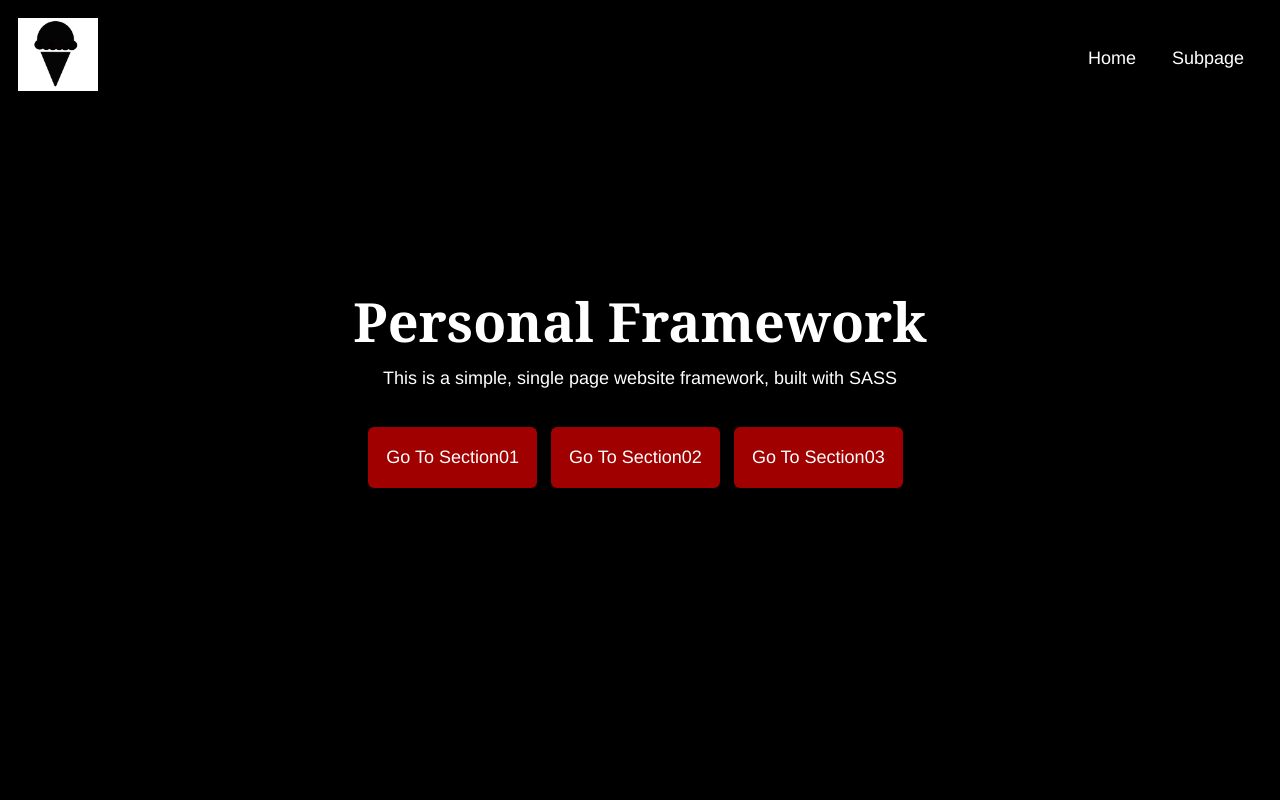
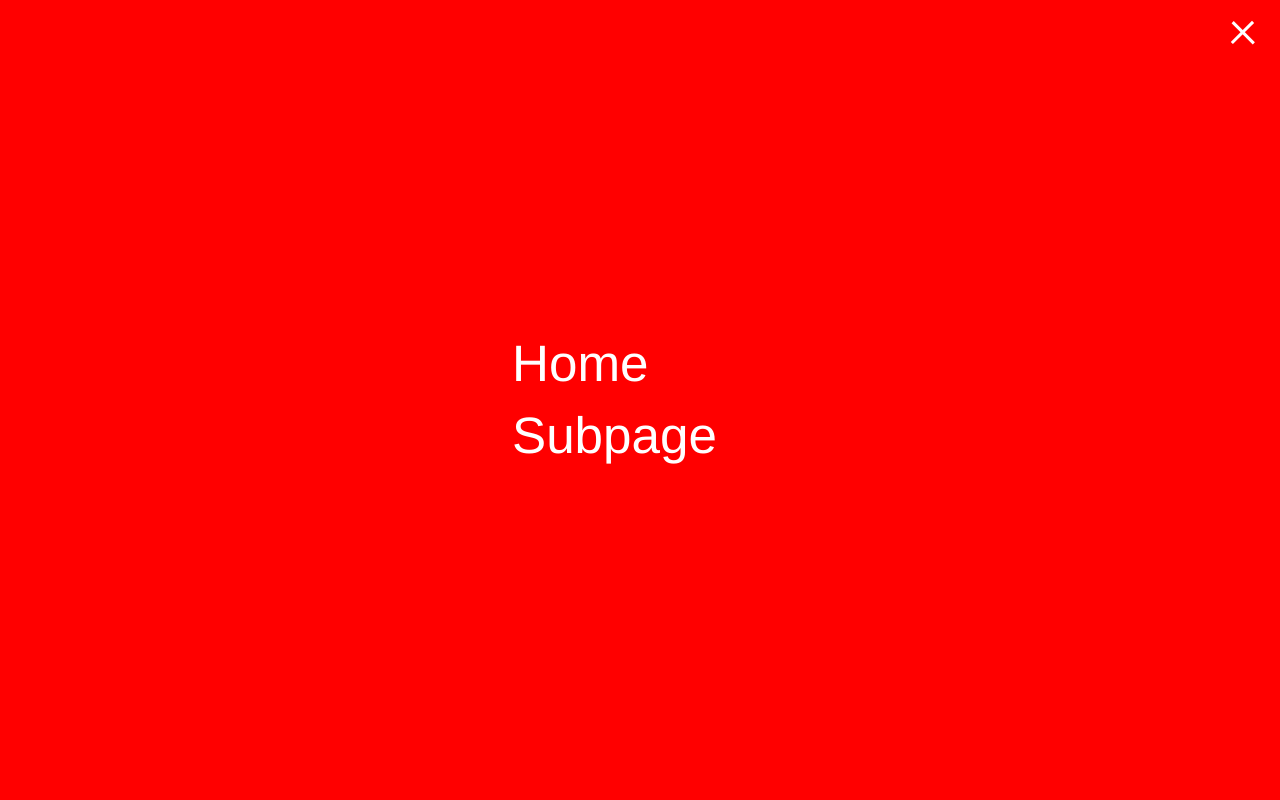
Before and after one commit to anthony-diep/personalframework, a plain HTML site: page index.html in a window 1280 px wide. Shown: the top 800 px of the page. Drawn offline with Linux system fonts and the light colour scheme; a web font is replaced by a local one.

Commit message:
Added animated overlay menu to personalframework

```diff
--- a/index.html
+++ b/index.html
@@ -23,7 +23,16 @@
             </div>
             <h1 class="hide-visually"><a href="index.html">Personal Framework</a></h1>
         </div>
-        <nav class="site-nav">
+        <nav class="site-nav" data-navstate="open">
+            <h2 class="menu-button">
+                <span class="hide-visually">Menu</span>
+                <svg width="30" height="30">
+                    <title>Menu</title>
+                    <rect id="menubar-top" y="0" width="30" height="3"></rect>
+                    <rect id="menubar-middle" y="8" width="30" height="3"></rect>
+                    <rect id="menubar-bottom" y="16" width="30" height="3"></rect>
+                </svg>
+            </h2>
             <ul>
                 <li><a href="index.html">Home</a></li>
                 <li><a href="subpage.html">Subpage</a></li>
@@ -113,6 +122,9 @@
         });
     </script>
 
+    <!-- Main JS -->
+    <script src="js/script.js"></script>
+
 </body>
 
 </html>
--- /dev/null
+++ b/js/script.js
@@ -0,0 +1,12 @@
+// OVERLAY NAV MENU SHOW HIDE
+
+const mymenubutton = document.querySelector('.menu-button');
+const mysitenav = document.querySelector('.site-header .site-nav');
+
+mymenubutton.onclick = function () {
+  if ( mysitenav.getAttribute('data-navstate') === 'open') {
+    mysitenav.setAttribute('data-navstate', 'closed');
+  } else {
+    mysitenav.setAttribute('data-navstate', 'open');
+  }
+}
--- /dev/null
+++ b/scss/partials/_sitenav.scss
@@ -0,0 +1,94 @@
+/* SITE-HEADER SITE-NAV */
+.site-header .site-nav {
+
+        .menu-button {
+            position: absolute;
+            top: .75em;
+            right: .75em;
+            color: white;
+            margin: 0;
+            font-size: 1.5em;
+            line-height: 1;
+            z-index: 20;
+            cursor: pointer;
+        }
+
+        svg {
+            fill: white;
+
+            rect {
+                transition: .3s all ease-out;
+            }
+        }
+
+        ul {
+            margin: 0;
+            padding: 0;
+            list-style: none;
+            background-color: rgba(255,0,0,1);
+            position: fixed;
+            top: 0;
+            right: 0;
+            width: 100%;
+            height: 100vh;
+            display: flex;
+            flex-direction: column;
+            align-items: center;
+            justify-content: center;
+            transform: translate(100%,0);
+            transition: .3s all ease-out;
+        }
+
+        li {
+            font-size: 4vw;
+            min-width: 20vw;
+            transform: translate(10%,0);
+            transition: .3s all ease-out .3s;
+            opacity: 0;
+        }
+
+        &[data-navstate="open"] {
+
+            .menu-button {
+                position: fixed;
+            }
+
+            #menubar-top {
+                transform-origin: center;
+                transform: translate(7px,7px) rotate(-45deg);
+            }
+
+            #menubar-middle {
+                opacity: 0;
+            }
+
+            #menubar-bottom {
+                transform-origin: center;
+                transform: translate(0px,-4px) rotate(45deg);
+            }
+
+            ul {
+                transform: translate(0,0);
+            }
+
+            li {
+                transform: translate(0,0);
+                opacity: 1;
+            }
+        }
+    }
+
+/* FOOTER SITE-NAV */
+.site-footer .site-nav {
+    ul {
+        display: flex;
+        margin: 0;
+        padding: 0;
+        list-style: none;
+    }
+    a {
+        display: inline-block;
+        padding: 1em;
+        line-height: 1;
+    }
+}
--- a/scss/partials/_structure.scss
+++ b/scss/partials/_structure.scss
@@ -42,21 +42,6 @@
     }
 }
 
-/* SITE-NAV */
-.site-nav {
-    ul {
-        display: flex;
-        margin: 0;
-        padding: 0;
-        list-style: none;
-    }
-    a {
-        display: inline-block;
-        padding: 1em;
-        line-height: 1;
-    }
-}
-
 section {
     padding: 4em 0;
     min-height: 100vh;
--- a/scss/style.scss
+++ b/scss/style.scss
@@ -28,3 +28,4 @@ $breakpoint-large: 1250px;
 @import "partials/grid";
 @import "partials/structure";
 @import "partials/helpers";
+@import "partials/sitenav";
```
Also changed, not shown: css/style.css.
